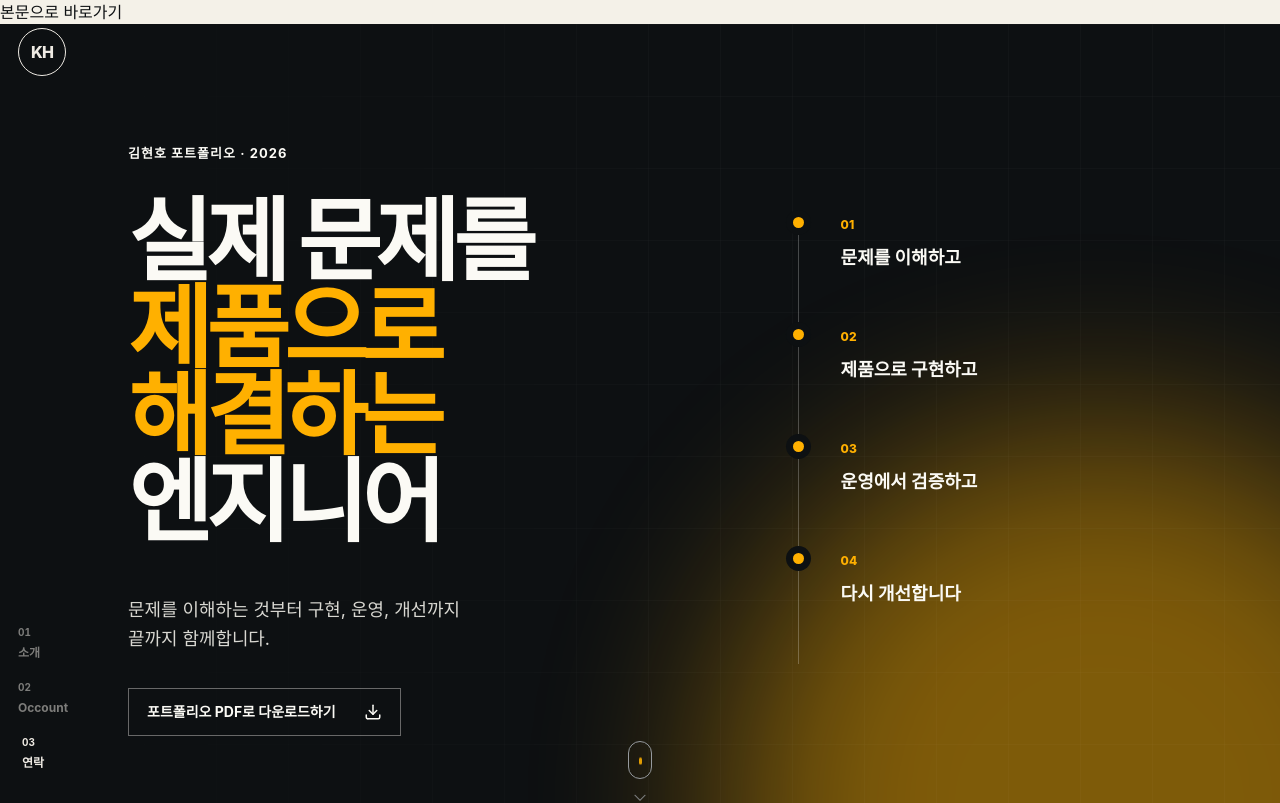
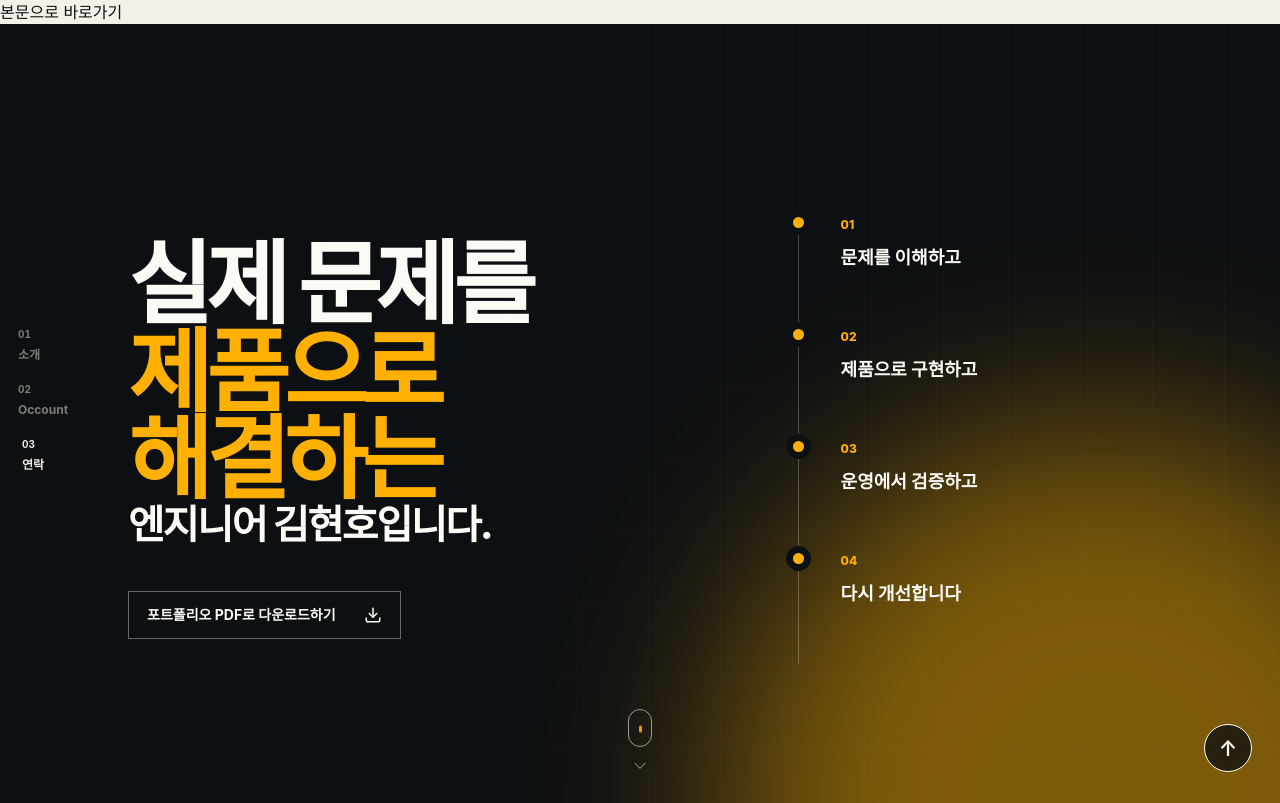
Before and after one commit to Stephan1226/khh-portfolio, a Next.js app: page / in a window 1280 px wide. Shown: the top 803 px of the page. Built offline with nearby package versions, Linux system fonts and the light colour scheme; a web font is replaced by a local one.

Commit message:
refine: improve portfolio navigation and hierarchy

```diff
--- a/app/globals.css
+++ b/app/globals.css
@@ -38,19 +38,9 @@ a { color: inherit; text-decoration: none; }
   padding: 28px 18px;
   display: flex;
   flex-direction: column;
-  justify-content: space-between;
+  justify-content: center;
   color: var(--white);
   mix-blend-mode: difference;
-}
-.rail__brand {
-  display: grid;
-  place-items: center;
-  width: 48px;
-  aspect-ratio: 1;
-  border: 1px solid currentColor;
-  border-radius: 50%;
-  font-weight: 800;
-  letter-spacing: -0.05em;
 }
 .rail__links { display: grid; gap: 18px; }
 .rail__links a {
@@ -64,6 +54,25 @@ a { color: inherit; text-decoration: none; }
 .rail__links a:hover,
 .rail__links a.is-active { opacity: 1; transform: translateX(4px); }
 .rail__links span { font-size: 10px; font-variant-numeric: tabular-nums; }
+.back-to-top {
+  position: fixed;
+  right: 28px;
+  bottom: 28px;
+  z-index: 20;
+  display: grid;
+  place-items: center;
+  width: 48px;
+  aspect-ratio: 1;
+  border: 1px solid currentColor;
+  border-radius: 50%;
+  background: rgba(13, 16, 18, .78);
+  color: var(--white);
+  backdrop-filter: blur(12px);
+  transition: background .2s ease, color .2s ease, transform .2s ease;
+}
+.back-to-top:hover { background: var(--signal); color: var(--ink); transform: translateY(-3px); }
+.back-to-top span { font-size: 21px; font-weight: 600; line-height: 1; transition: transform .2s ease; }
+.back-to-top:hover span { transform: translateY(-3px); }
 
 .hero {
   position: relative;
@@ -98,7 +107,7 @@ a { color: inherit; text-decoration: none; }
   mask-image: linear-gradient(90deg, transparent, #000 55%);
 }
 .hero__content, .hero__steps { position: relative; z-index: 1; }
-.eyebrow, .section-index {
+.section-index {
   margin: 0 0 34px;
   font-size: 13px;
   font-weight: 700;
@@ -111,14 +120,16 @@ a { color: inherit; text-decoration: none; }
   letter-spacing: -.065em;
   font-weight: 780;
 }
-.hero h1 span { color: var(--signal); }
-.hero__copy {
-  margin: 48px 0 0;
-  color: #d9d8d2;
-  font-size: clamp(17px, 1.4vw, 22px);
-  line-height: 1.65;
+.hero h1 .hero__highlight { color: var(--signal); }
+.hero h1 .hero__identity {
+  display: block;
+  color: var(--white);
+  font-size: clamp(24px, 3.1vw, 48px);
+  letter-spacing: -.05em;
+  line-height: 1.15;
+  white-space: nowrap;
 }
-.hero__actions { margin-top: 34px; }
+.hero__actions { margin-top: 42px; }
 .hero__actions a {
   width: fit-content;
   min-height: 48px;
@@ -167,7 +178,7 @@ a { color: inherit; text-decoration: none; }
 .scroll-cue {
   position: absolute;
   left: 50%;
-  bottom: 28px;
+  bottom: 60px;
   transform: translateX(-50%);
   display: grid;
   justify-items: center;
@@ -305,15 +316,15 @@ a { color: inherit; text-decoration: none; }
 .impact__flow { margin-top: 96px; max-width: 1200px; border-block: 1px solid var(--line); }
 .flow-row {
   display: grid;
-  grid-template-columns: 160px repeat(7, auto);
+  grid-template-columns: 160px minmax(0, 1fr) 52px minmax(0, 1fr) 52px minmax(0, 1fr) 52px minmax(0, 1fr);
   align-items: center;
-  gap: clamp(14px, 2vw, 34px);
   min-height: 104px;
   font-size: clamp(14px, 1.2vw, 18px);
 }
 .flow-row + .flow-row { border-top: 1px solid var(--line); }
 .flow-row strong { color: var(--muted); }
-.flow-row i { color: var(--muted); font-style: normal; }
+.flow-row span { padding-inline: 12px; text-align: center; }
+.flow-row i { color: var(--muted); font-style: normal; text-align: center; }
 .flow-row--after strong,
 .flow-row--after i,
 .flow-row--after span:nth-of-type(2),
@@ -350,7 +361,7 @@ a { color: inherit; text-decoration: none; }
   background: var(--ink);
   color: var(--white);
 }
-.closing__signal { padding: 76px 6vw 72px max(24px, 5vw); display: flex; flex-direction: column; justify-content: space-between; background: var(--signal); color: var(--ink); }
+.closing__signal { padding: 76px 6vw 72px max(24px, 5vw); display: flex; flex-direction: column; justify-content: space-between; background: var(--paper); color: var(--ink); }
 .closing__signal span { font-size: 26px; font-weight: 800; }
 .closing__signal strong { max-width: 260px; font-size: clamp(38px, 4vw, 70px); line-height: 1.05; letter-spacing: -.05em; }
 .closing__main { padding: 14vh 8vw 72px; display: flex; flex-direction: column; justify-content: center; }
@@ -403,15 +414,15 @@ a { color: inherit; text-decoration: none; }
 }
 @media screen and (max-width: 840px) {
   .rail { inset: auto 0 0; width: 100%; height: 64px; padding: 10px 18px; flex-direction: row; align-items: center; background: rgba(13,16,18,.88); backdrop-filter: blur(14px); mix-blend-mode: normal; }
-  .rail__brand { width: 38px; }
   .rail__links { display: flex; gap: 18px; }
   .rail__links a { display: block; color: white; }
   .rail__links span { display: none; }
+  .back-to-top { right: 16px; bottom: 80px; }
   .hero { grid-template-columns: 1fr; padding: 112px 24px 104px; align-content: center; }
   .hero__steps { margin-top: 16px; display: grid; grid-template-columns: repeat(2, 1fr); border-left: 0; border-top: 1px solid var(--line); padding-top: 28px; }
   .hero__steps li { min-height: auto; padding: 0 12px 24px 0; }
   .hero__steps li::before { display: none; }
-  .scroll-cue { bottom: 82px; }
+  .scroll-cue { bottom: 96px; }
   .section-shell { padding: 108px 24px; }
   .project-hero { min-height: auto; grid-template-columns: 1fr; gap: 64px; }
   .project-hero__title h2 { font-size: clamp(72px, 25vw, 118px); }
--- a/app/page.tsx
+++ b/app/page.tsx
@@ -16,16 +16,11 @@ export default function Home() {
           <div className="hero__glow" aria-hidden="true" />
           <div className="hero__grid" aria-hidden="true" />
           <div className="hero__content">
-            <p className="eyebrow">김현호 포트폴리오 · 2026</p>
             <h1>
               실제 문제를<br />
-              <span>제품으로 해결하는</span><br />
-              엔지니어
+              <span className="hero__highlight">제품으로 해결하는</span><br />
+              <span className="hero__identity">엔지니어 김현호입니다.</span>
             </h1>
-            <p className="hero__copy">
-              문제를 이해하는 것부터 구현, 운영, 개선까지<br />
-              끝까지 함께합니다.
-            </p>
             <div className="hero__actions">
               <a href="/kim-hyunho-portfolio.pdf" download="김현호_포트폴리오.pdf">
                 포트폴리오 PDF로 다운로드하기
--- a/app/portfolio-nav.tsx
+++ b/app/portfolio-nav.tsx
@@ -53,8 +53,8 @@ export function PortfolioNav() {
   }, []);
 
   return (
+    <>
       <nav className="rail" aria-label="페이지 목차">
-      <a className="rail__brand" href="#home" aria-label="첫 화면으로 이동">KH</a>
         <div className="rail__links">
           {links.map(([id, label], index) => (
             <a
@@ -68,5 +68,9 @@ export function PortfolioNav() {
           ))}
         </div>
       </nav>
+      <a className="back-to-top" href="#home" aria-label="맨 위로 이동">
+        <span aria-hidden="true">↑</span>
+      </a>
+    </>
   );
 }
```
Lines whose indentation alone changed are shown as unchanged.
